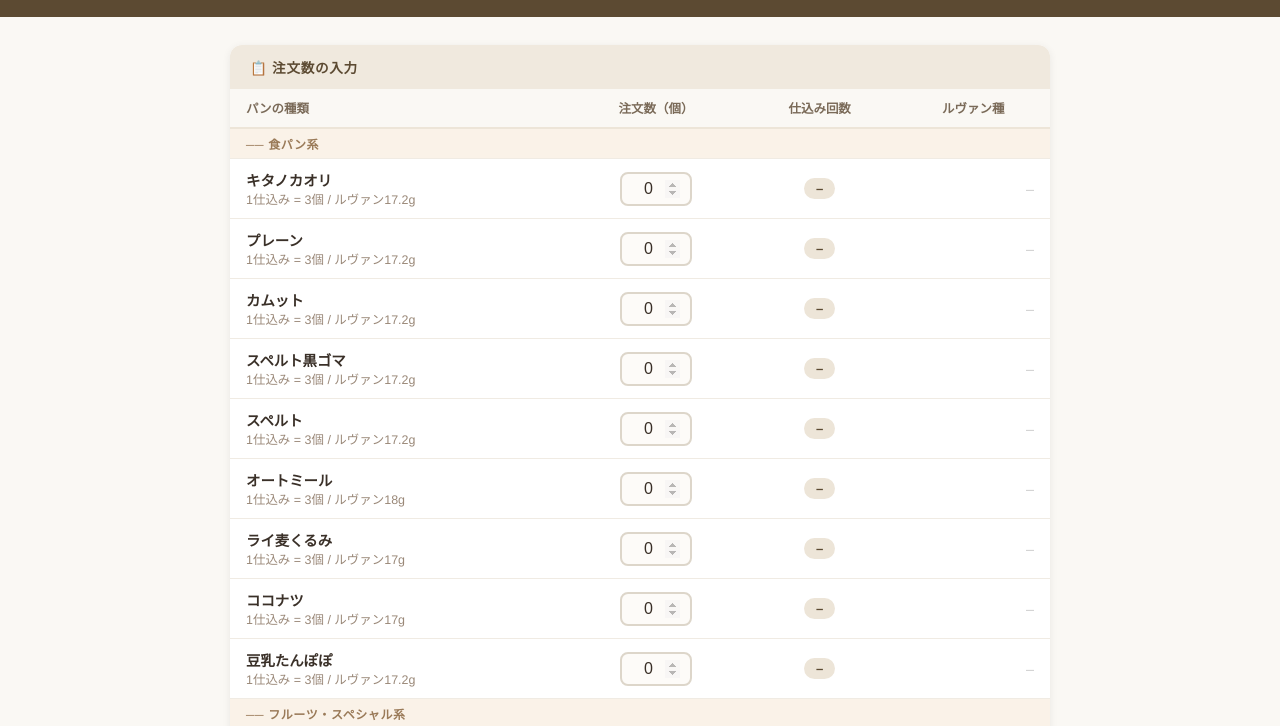
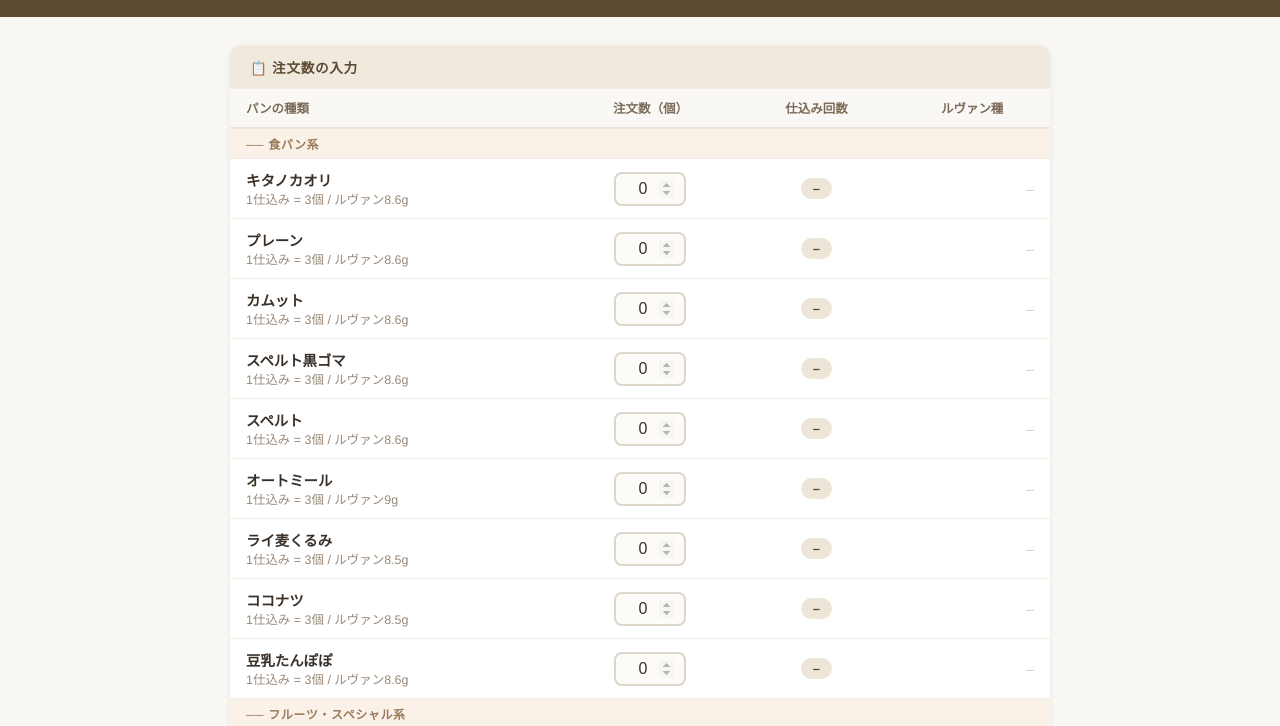
Before and after one commit to ieha/levain-calculator, a plain HTML site: page index.html in a window 1280 px wide. Shown: the part 53-779 px from the top of the page. Drawn offline with Linux system fonts and the light colour scheme.

Commit message:
ルヴァン配合量を2%→1%に変更

```diff
--- a/index.html
+++ b/index.html
@@ -377,26 +377,26 @@
 // ─────────────────────────────────────────────
 const breads = [
   // [ 表示名, バッチサイズ, ルヴァン種/バッチg, カテゴリ ]
-  ['キタノカオリ',     3,  17.2, '食パン系'],
-  ['プレーン',         3,  17.2, '食パン系'],
-  ['カムット',         3,  17.2, '食パン系'],
-  ['スペルト黒ゴマ',   3,  17.2, '食パン系'],
-  ['スペルト',         3,  17.2, '食パン系'],
-  ['オートミール',     3,  18,   '食パン系'],
-  ['ライ麦くるみ',     3,  17,   '食パン系'],
-  ['ココナツ',         3,  17,   '食パン系'],
-  ['豆乳たんぽぽ',     3,  17.2, '食パン系'],
-  ['まろやか',         5,  22,   'フルーツ・スペシャル系'],
-  ['フルーツナッツ',   4,  17,   'フルーツ・スペシャル系'],
-  ['ジンジャーチャイ', 4,  17,   'フルーツ・スペシャル系'],
-  ['なつめ ココナツ',  5,  20,   'フルーツ・スペシャル系'],
-  ['シナモン',         4,  18,   'フルーツ・スペシャル系'],
-  ['あんずクコ',       4,  18,   'フルーツ・スペシャル系'],
-  ['キャロブいちじく', 4,  18,   'フルーツ・スペシャル系'],
-  ['カレンズ',         4,  18,   'フルーツ・スペシャル系'],
-  ['カムットレーズン', 4,  18,   'フルーツ・スペシャル系'],
-  ['カムットスコーン', 15, 12.8, 'スコーン'],
-  ['アインコーンスコーン', 15, 12.8, 'スコーン'],
+  ['キタノカオリ',     3,   8.6, '食パン系'],
+  ['プレーン',         3,   8.6, '食パン系'],
+  ['カムット',         3,   8.6, '食パン系'],
+  ['スペルト黒ゴマ',   3,   8.6, '食パン系'],
+  ['スペルト',         3,   8.6, '食パン系'],
+  ['オートミール',     3,   9,   '食パン系'],
+  ['ライ麦くるみ',     3,   8.5, '食パン系'],
+  ['ココナツ',         3,   8.5, '食パン系'],
+  ['豆乳たんぽぽ',     3,   8.6, '食パン系'],
+  ['まろやか',         5,  11,   'フルーツ・スペシャル系'],
+  ['フルーツナッツ',   4,   8.5, 'フルーツ・スペシャル系'],
+  ['ジンジャーチャイ', 4,   8.5, 'フルーツ・スペシャル系'],
+  ['なつめ ココナツ',  5,  10,   'フルーツ・スペシャル系'],
+  ['シナモン',         4,   9,   'フルーツ・スペシャル系'],
+  ['あんずクコ',       4,   9,   'フルーツ・スペシャル系'],
+  ['キャロブいちじく', 4,   9,   'フルーツ・スペシャル系'],
+  ['カレンズ',         4,   9,   'フルーツ・スペシャル系'],
+  ['カムットレーズン', 4,   9,   'フルーツ・スペシャル系'],
+  ['カムットスコーン', 15,  6.4, 'スコーン'],
+  ['アインコーンスコーン', 15,  6.4, 'スコーン'],
 ];
 
 // ─────────────────────────────────────────────
```
